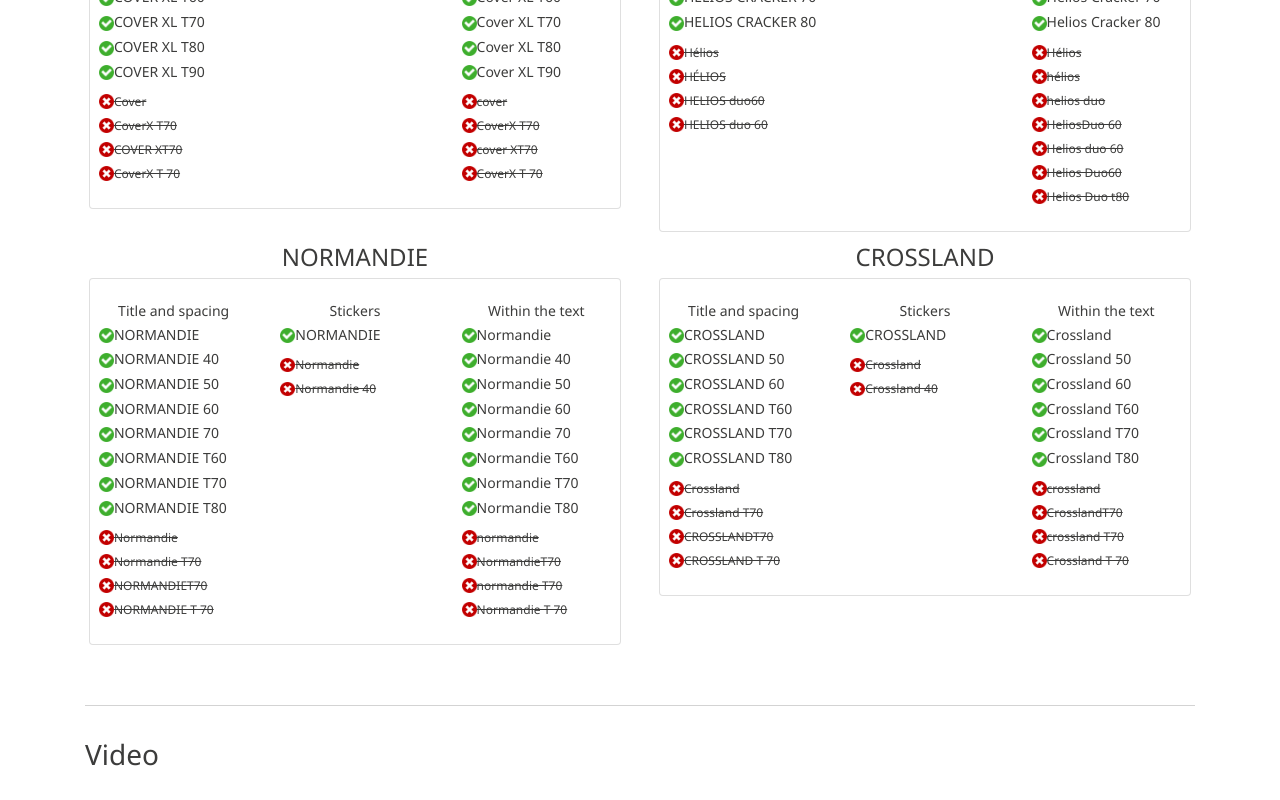
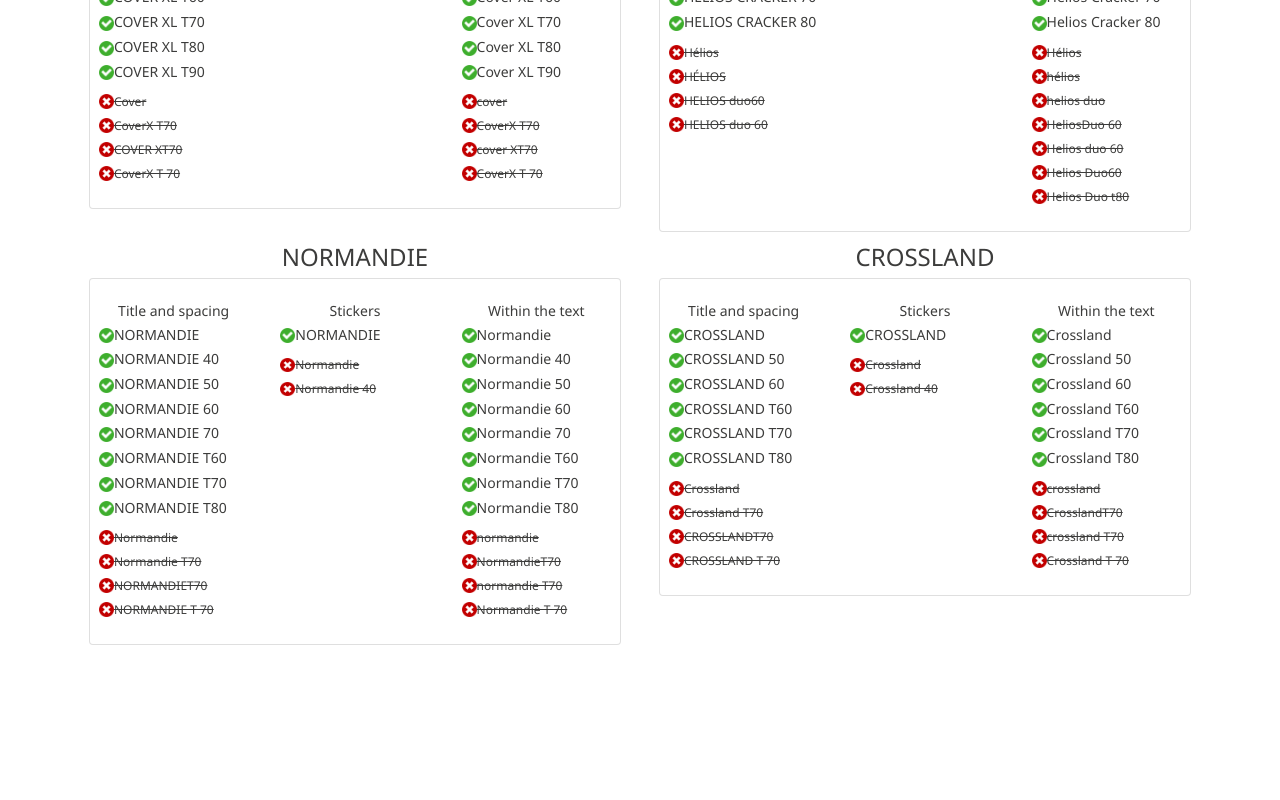
Before and after one commit to JulienYvesRICHARD/marketing.gb-group, a Vue app: page /gregoire-besson in a window 1280 px wide. Shown: the part 7624-8424 px from the top of the page. After the commit the page ends 8273 px from the top, so only its background shows below. Built offline with nearby package versions, Linux system fonts and the light colour scheme.

Commit message:
Delete intro outro vue
24

    <IntroOutroVue :introOutros="introOutros"></IntroOutroVue>

```diff
--- a/src/views/Gregoire.vue
+++ b/src/views/Gregoire.vue
@@ -21,7 +21,6 @@
     <LogoVue :logos="logos"></LogoVue>
     <BrandingVue :brandings="brandings"></BrandingVue>
     <RangeNameVue :range="brandings_range"></RangeNameVue>
-    <IntroOutroVue :introOutros="introOutros"></IntroOutroVue>
     <FooterVue></FooterVue>
   </div>
 </template>
```
